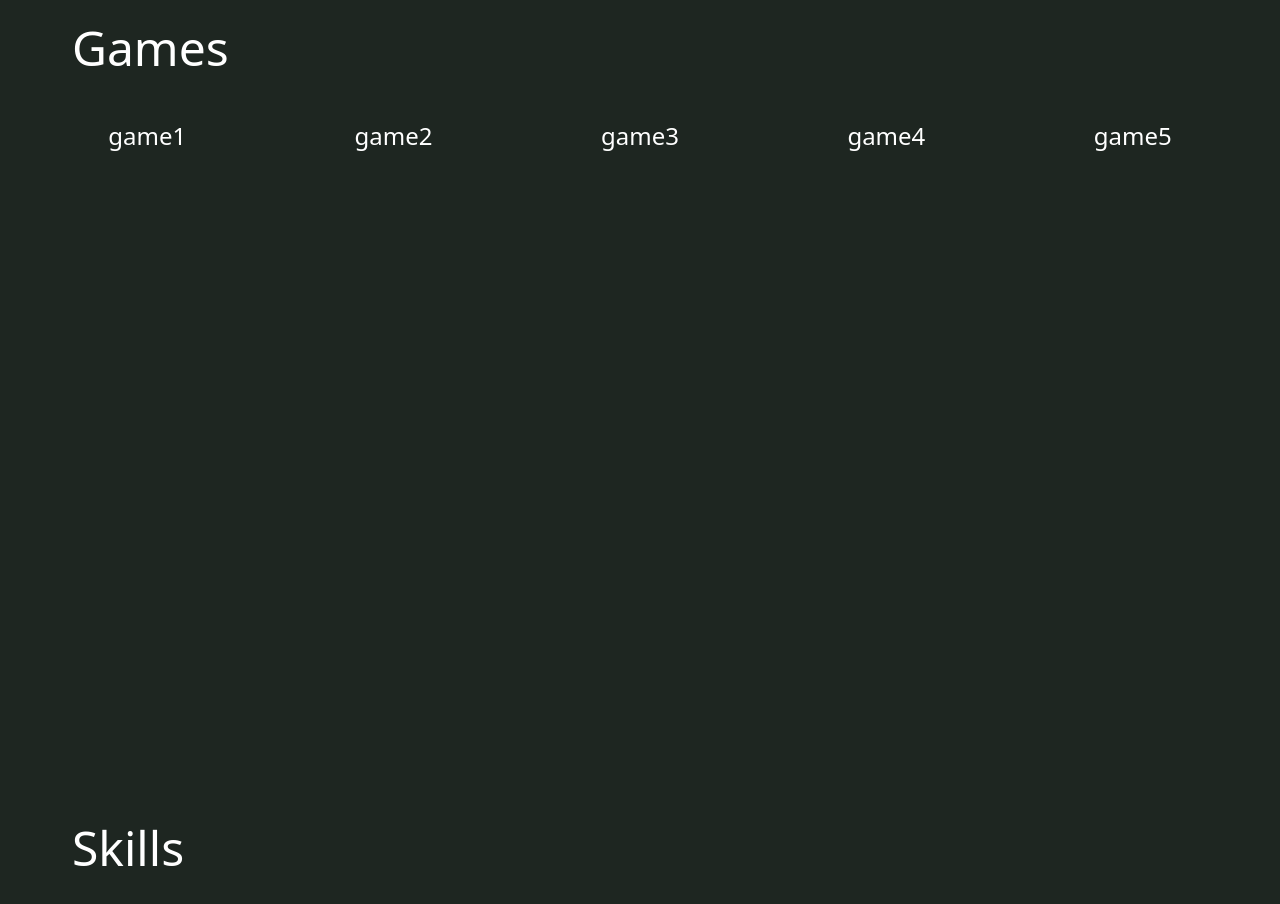
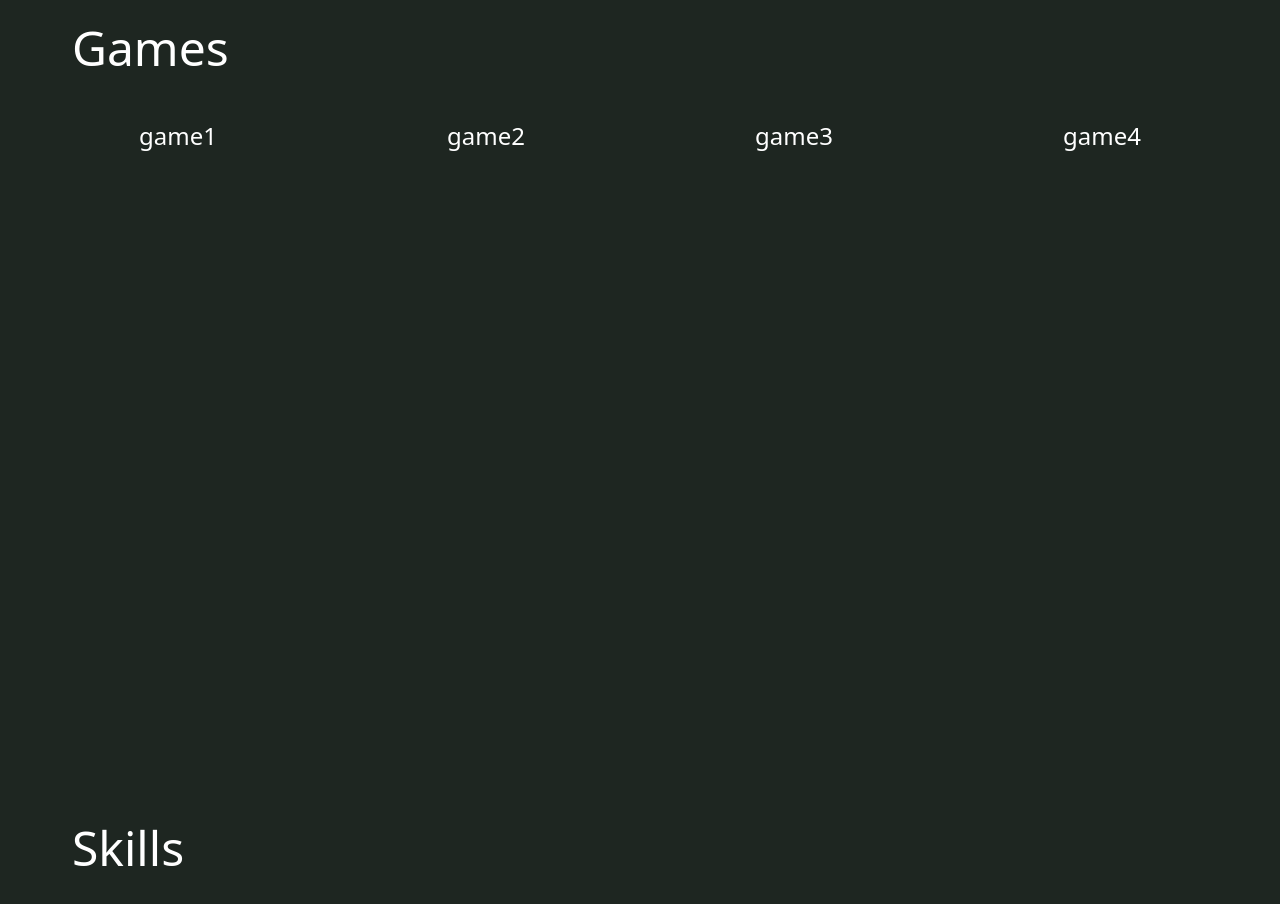
Before and after one commit to chiangamy210/portfolio, a Next.js app: page / in a window 1280 px wide. Shown: the part 1960-2864 px from the top of the page. Built offline with nearby package versions, Linux system fonts and the light colour scheme.

Commit message:
test push

```diff
--- a/app/components/Games.tsx
+++ b/app/components/Games.tsx
@@ -9,7 +9,6 @@ export default function Games() {
         <div>game2</div>
         <div>game3</div>
         <div>game4</div>
-        <div>game5</div>
       </div>
     </main>
   );
```
